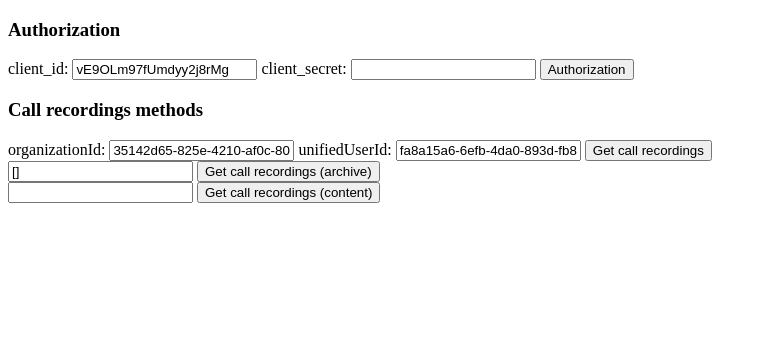
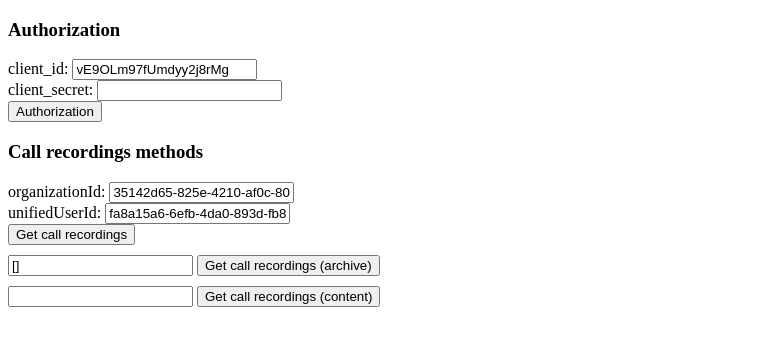
Before and after one commit to fbashilov/EXT-api, a plain HTML site: page s2s.html in a window 1280 px wide. Shown: the whole page, without its empty margins (0-767 px from the left). Drawn offline with Linux system fonts and the light colour scheme.

Commit message:
styles fix

```diff
--- a/s2s.html
+++ b/s2s.html
@@ -2,13 +2,14 @@
 <html>
     <head>
         <title>AuthCode Flow + PKCE using OIDC-Client Test</title>
+        <link rel='stylesheet' href='s2s.css'>
     </head>
     <body>
         <section id="auth-section">
             <h3>Authorization</h3>
 
-            <label>client_id: </label><input type="text" id="client-id" value="vE9OLm97fUmdyy2j8rMg"/>
-            <label>client_secret: </label><input type="text" id="client-secret" value="" />
+            <label>client_id: </label><input type="text" id="client-id" value="vE9OLm97fUmdyy2j8rMg"/><br>
+            <label>client_secret: </label><input type="text" id="client-secret" value="" /><br>
             <button id="authorization"> Authorization </button>
 
             <pre id='access-token-out'></pre>
@@ -18,8 +19,8 @@
             <h3>Call recordings methods</h3>
 
             <div id="get-call-recs-block" class="call-recs-block">
-                <label>organizationId: </label><input type="text" id="organization-id" value="35142d65-825e-4210-af0c-803dc7ed9dfc"/>
-                <label>unifiedUserId: </label><input type="text" id="unified-user-id" value="fa8a15a6-6efb-4da0-893d-fb8515fc730e" />
+                <label>organizationId: </label><input type="text" id="organization-id" value="35142d65-825e-4210-af0c-803dc7ed9dfc"/><br>
+                <label>unifiedUserId: </label><input type="text" id="unified-user-id" value="fa8a15a6-6efb-4da0-893d-fb8515fc730e" /><br>
                 <button id="get-call-recs"> Get call recordings </button>
             </div>
 
```
